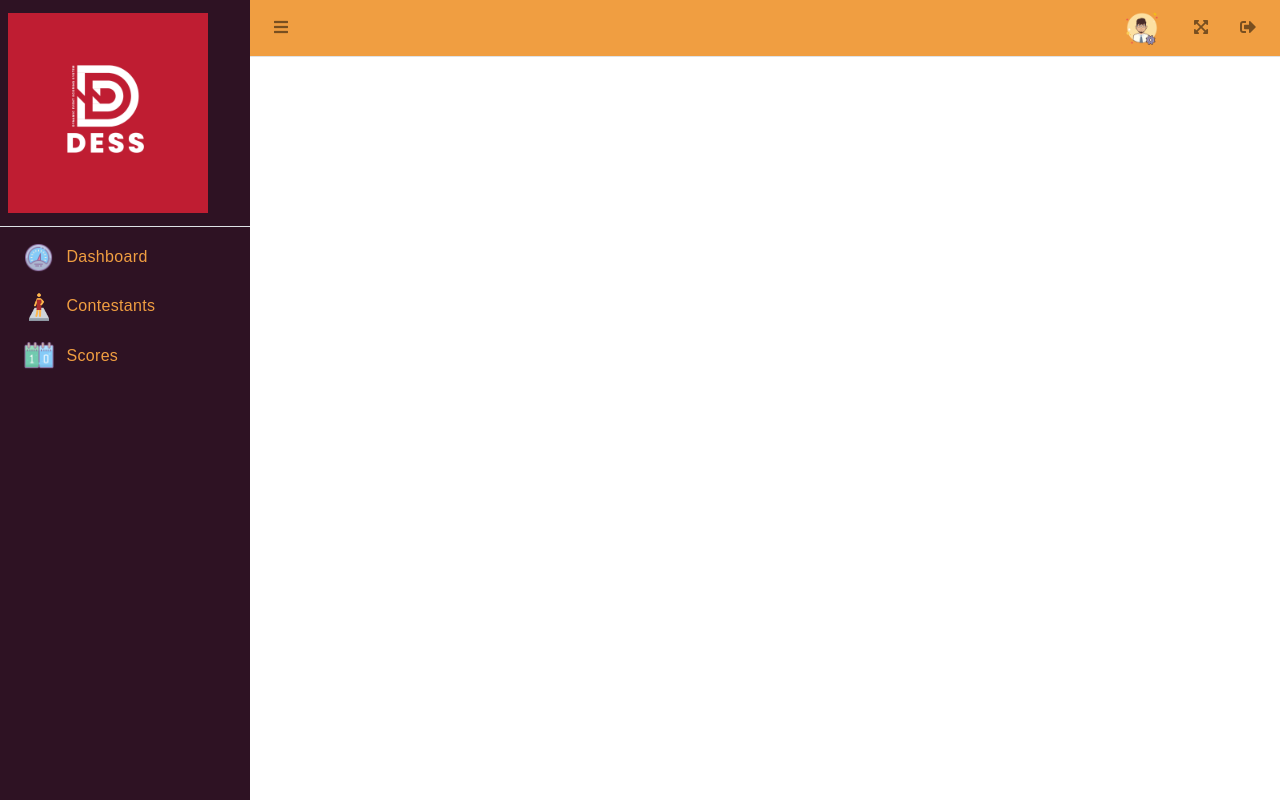
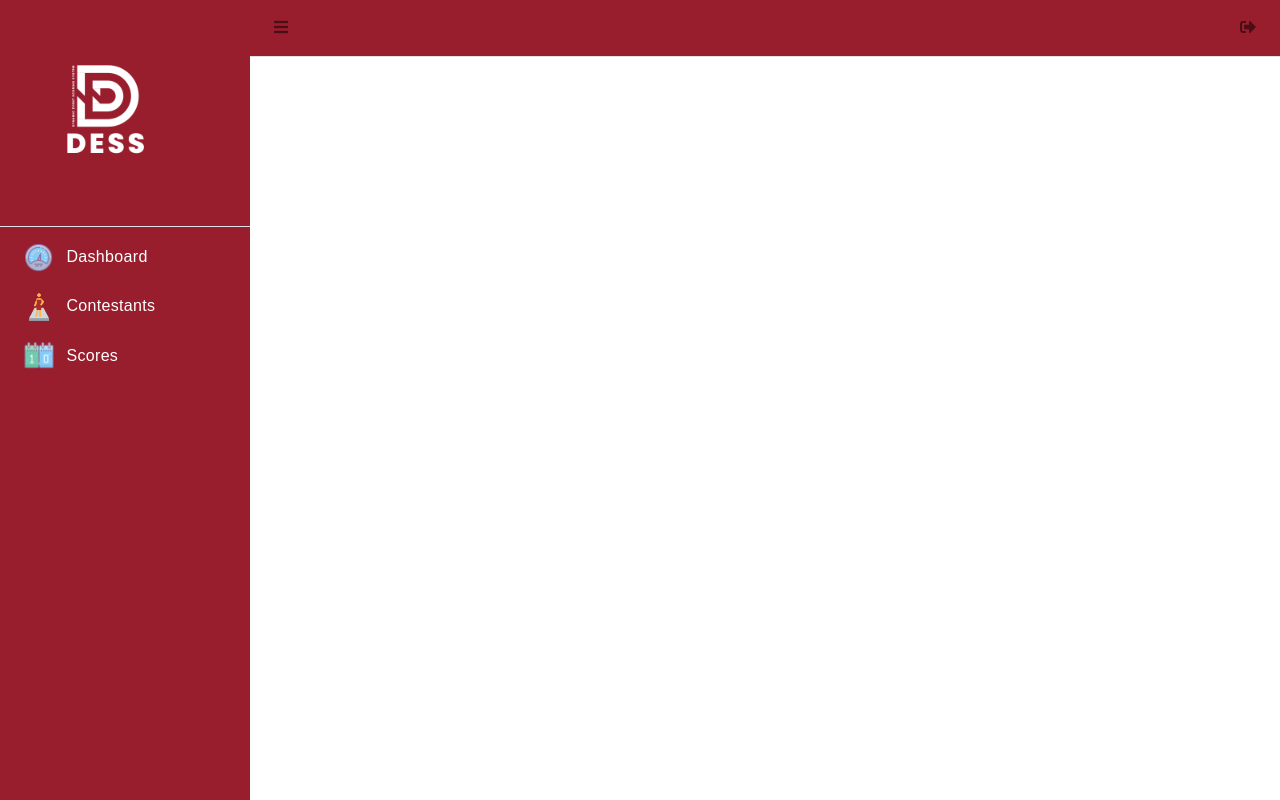
Before and after one commit to skyvstigreo/event-scoring-system, a PHP site: page /header/user.php in a window 1280 px wide. Run offline with PHP 8.4, Linux system fonts and the light colour scheme; some libraries are stand-ins or nearby versions.

Commit message:
Fixed Logo and Color

```diff
--- a/asset/css/style.css
+++ b/asset/css/style.css
@@ -21,19 +21,19 @@ li{
 
 }
 nav.mt-2 ul.nav-sidebar li i{
-	color:rgb(240,158,65) !important;
+	color: #FFFFFD !important;
 }
 nav.mt-2 ul.nav-sidebar li p{
-	color:rgb(240,158,65) !important;
+	color:rgb(255, 255, 255) !important;
 }
 nav.mt-2 ul.nav-sidebar li a:hover{
-	color:rgb(240,158,65) !important;
+	color:rgb(255, 255, 255) !important;
 }
 nav.mt-2 ul.nav-sidebar li.nav-item ul.nav-treeview li p{
-	color:rgb(252, 224, 162) !important;
+	color:rgb(255, 255, 255) !important;
 }
 nav.mt-2 ul.nav-sidebar li.nav-item ul.nav-treeview li i{
-	color:rgb(252, 224, 162) !important;
+	color:rgb(255, 255, 255) !important;
 }
 
 .text-color {
@@ -50,7 +50,7 @@ nav.mt-2 ul.nav-sidebar li.nav-item ul.nav-treeview li i{
 }
 
 table td{
-		font-size: 13px !important;
+	font-size: 13px !important;
 	letter-spacing: 0.0625em;
 	margin:-10px;
 	border-spacing: 1em;
--- a/header/user.php
+++ b/header/user.php
@@ -14,7 +14,7 @@
 
 <body class="hold-transition sidebar-mini layout-fixed">
    <div class="wrapper">
-      <nav class="main-header navbar navbar-expand navbar-light" style="background-color: rgb(240,158,65)">
+      <nav class="main-header navbar navbar-expand navbar-light" style="background-color: #981D2D">
          <!-- Left navbar links -->
          <ul class="navbar-nav">
             <li class="nav-item">
@@ -22,28 +22,28 @@
             </li>
          </ul>
          <ul class="navbar-nav ml-auto">
-            <li class="nav-item">
+            <!-- <li class="nav-item">
                <a class="nav-link" href="#" role="button">
                   <img src="asset/img/avatar.png" class="img-circle" alt="User Image" width="40" style="margin-top: -8px;">
                </a>
-            </li>
-            <li class="nav-item">
+            </li> -->
+            <!-- <li class="nav-item">
                <a class="nav-link" data-widget="fullscreen" href="#" role="button">
                   <i class="fas fa-expand-arrows-alt"></i>
                </a>
-            </li>
+            </li> -->
             <li class="nav-item">
-               <a class="nav-link" data-widget="fullscreen" href="../index.html">
+               <a class="nav-link" data-widget="fullscreen" href="index.php">
                   <i class="fas fa-sign-out-alt"></i>
                </a>
             </li>
          </ul>
       </nav>
       <!-- Main Section  -->
-      <aside class="main-sidebar sidebar-light-primary" style="background-color: rgb(46,18,35);">
+      <aside class="main-sidebar sidebar-light-primary" style="background-color: #981D2D;">
             <!-- Brand Logo -->
             <a href="user_dashboard.php" class="brand-link">
-         <img src="asset/img/logo.png" alt="DSMS Logo" width="200">
+            <img src="asset/img/Brand.png" alt="DSMS Logo" width="200">
          </a>
          <div class="sidebar">
             <nav class="mt-2">
```
Also changed, not shown: header/admin.php (+3 -4 lines), index.php (+4 -3 lines), asset/img/Brand.png (added), asset/img/logo.png (deleted).
